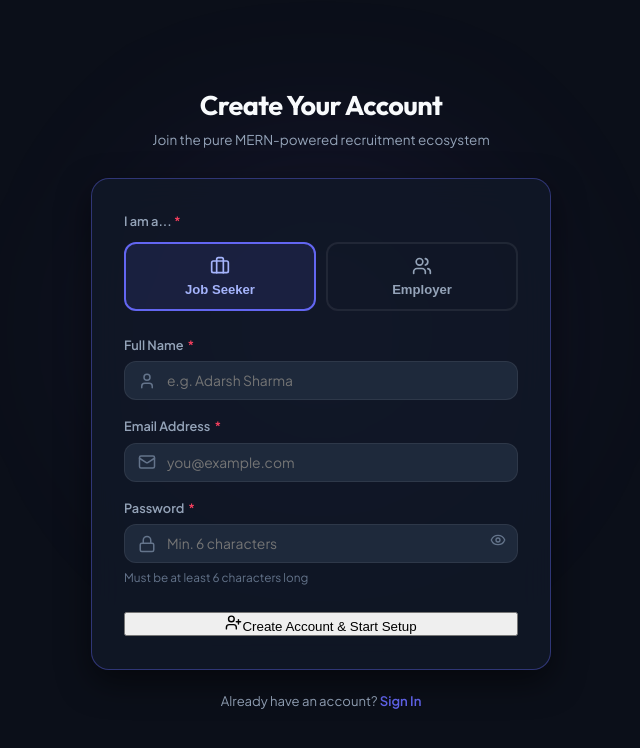
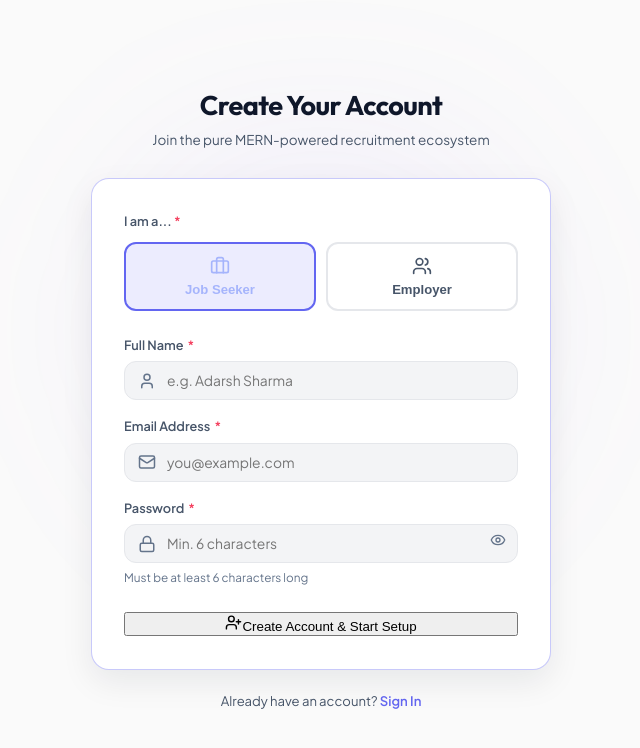
Before and after one commit to Adarshvasuu/Jobconnect-, a React (Vite) app in the folder client/: page /signup in a window 1280 px wide. Shown: the top 748 px of the page, without its empty margins (319-959 px from the left). Built offline with nearby package versions, Linux system fonts and the light colour scheme; no server answers.

Commit message:
Update design token system with Amplify theme and ambient glow aesthetics

```diff
--- a/client/src/styles/global.css
+++ b/client/src/styles/global.css
@@ -24,19 +24,19 @@ html, body {
   flex-direction: column;
 }
 
-/* Background atmospheric gradient glow */
+/* Background subtle ambient glow */
 body::before {
   content: '';
   position: fixed;
   top: 0;
   left: 20%;
   width: 60vw;
-  height: 400px;
+  height: 500px;
   background: var(--gradient-glow);
   pointer-events: none;
   z-index: 0;
-  filter: blur(80px);
-  opacity: 0.7;
+  filter: blur(100px);
+  opacity: 0.8;
 }
 
 /* Typography styles */
@@ -78,7 +78,7 @@ a:hover {
 }
 
 ::-webkit-scrollbar-thumb {
-  background: var(--bg-tertiary);
+  background: var(--border-subtle);
   border-radius: var(--radius-full);
 }
 
@@ -86,12 +86,12 @@ a:hover {
   background: var(--text-muted);
 }
 
-/* Glassmorphism Card Utility */
+/* Light Glassmorphism Card Utility */
 .glass-panel {
   background: var(--bg-card);
   backdrop-filter: var(--glass-blur);
   -webkit-backdrop-filter: var(--glass-blur);
-  border: 1px solid var(--border-subtle);
+  border: 1px solid var(--glass-border);
   border-radius: var(--radius-lg);
   box-shadow: var(--shadow-md);
   transition: transform var(--transition-normal), border-color var(--transition-normal), box-shadow var(--transition-normal);
@@ -132,27 +132,27 @@ a:hover {
 }
 
 .badge-indigo {
-  background: rgba(99, 102, 241, 0.15);
-  color: #a5b4fc;
-  border: 1px solid rgba(99, 102, 241, 0.3);
+  background: rgba(99, 102, 241, 0.12);
+  color: #4f46e5;
+  border: 1px solid rgba(99, 102, 241, 0.25);
 }
 
 .badge-emerald {
-  background: rgba(16, 185, 129, 0.15);
-  color: #6ee7b7;
-  border: 1px solid rgba(16, 185, 129, 0.3);
+  background: rgba(16, 185, 129, 0.12);
+  color: #059669;
+  border: 1px solid rgba(16, 185, 129, 0.25);
 }
 
 .badge-amber {
-  background: rgba(245, 158, 11, 0.15);
-  color: #fcd34d;
-  border: 1px solid rgba(245, 158, 11, 0.3);
+  background: rgba(245, 158, 11, 0.12);
+  color: #d97706;
+  border: 1px solid rgba(245, 158, 11, 0.25);
 }
 
 .badge-rose {
-  background: rgba(244, 63, 94, 0.15);
-  color: #fda4af;
-  border: 1px solid rgba(244, 63, 94, 0.3);
+  background: rgba(244, 63, 94, 0.12);
+  color: #e11d48;
+  border: 1px solid rgba(244, 63, 94, 0.25);
 }
 
 /* Layout helpers */
--- a/client/src/styles/variables.css
+++ b/client/src/styles/variables.css
@@ -1,25 +1,25 @@
 :root {
-  /* Color Palette - Premium Modern Dark / Deep Indigo */
-  --bg-primary: #0b0f19;
-  --bg-secondary: #111827;
-  --bg-tertiary: #1e293b;
-  --bg-card: rgba(17, 24, 39, 0.85);
-  --bg-card-hover: rgba(30, 41, 59, 0.9);
-  --bg-card-solid: #151d2e;
-  --bg-glass: rgba(15, 23, 42, 0.7);
-  --bg-overlay: rgba(3, 7, 18, 0.8);
+  /* Color Palette - Amplify Light Editorial Theme */
+  --bg-primary: #fafafa;
+  --bg-secondary: #ffffff;
+  --bg-tertiary: #f3f4f6;
+  --bg-card: #ffffff;
+  --bg-card-hover: #f9fafb;
+  --bg-card-solid: #ffffff;
+  --bg-glass: rgba(255, 255, 255, 0.8);
+  --bg-overlay: rgba(15, 23, 42, 0.5);
 
-  --border-subtle: rgba(255, 255, 255, 0.07);
+  --border-subtle: #e5e7eb;
   --border-focus: #6366f1;
-  --border-hover: rgba(99, 102, 241, 0.4);
-  --glass-border: rgba(255, 255, 255, 0.1);
+  --border-hover: rgba(99, 102, 241, 0.35);
+  --glass-border: rgba(0, 0, 0, 0.06);
   --glass-blur: blur(16px);
 
   /* Text Colors */
-  --text-primary: #f8fafc;
-  --text-secondary: #94a3b8;
+  --text-primary: #0f172a;
+  --text-secondary: #475569;
   --text-muted: #64748b;
-  --text-inverse: #0b0f19;
+  --text-inverse: #ffffff;
 
   /* Brand & Accents */
   --accent-primary: #6366f1;
@@ -33,20 +33,20 @@
 
   /* Gradients */
   --gradient-brand: linear-gradient(135deg, #6366f1 0%, #8b5cf6 50%, #d946ef 100%);
-  --gradient-glow: radial-gradient(circle at 50% 0%, rgba(99, 102, 241, 0.22) 0%, transparent 70%);
-  --gradient-card: linear-gradient(180deg, rgba(30, 41, 59, 0.4) 0%, rgba(15, 23, 42, 0.6) 100%);
-  --gradient-badge: linear-gradient(135deg, rgba(99, 102, 241, 0.2) 0%, rgba(217, 70, 239, 0.2) 100%);
+  --gradient-glow: radial-gradient(circle at 50% 0%, rgba(99, 102, 241, 0.12) 0%, transparent 70%);
+  --gradient-card: linear-gradient(180deg, rgba(249, 250, 251, 0.6) 0%, rgba(255, 255, 255, 0.9) 100%);
+  --gradient-badge: linear-gradient(135deg, rgba(99, 102, 241, 0.15) 0%, rgba(217, 70, 239, 0.15) 100%);
 
   /* Typography */
   --font-main: 'Plus Jakarta Sans', -apple-system, BlinkMacSystemFont, 'Segoe UI', Roboto, sans-serif;
   --font-display: 'Outfit', sans-serif;
 
-  /* Shadows & Glows */
-  --shadow-sm: 0 1px 3px rgba(0, 0, 0, 0.3);
-  --shadow-md: 0 4px 12px rgba(0, 0, 0, 0.4);
-  --shadow-lg: 0 12px 32px rgba(0, 0, 0, 0.5);
-  --shadow-glow: 0 0 25px rgba(99, 102, 241, 0.25);
-  --shadow-glow-accent: 0 0 35px rgba(139, 92, 246, 0.3);
+  /* Shadows */
+  --shadow-sm: 0 1px 3px rgba(15, 23, 42, 0.06);
+  --shadow-md: 0 4px 12px rgba(15, 23, 42, 0.06);
+  --shadow-lg: 0 12px 32px rgba(15, 23, 42, 0.08);
+  --shadow-glow: 0 8px 24px rgba(99, 102, 241, 0.18);
+  --shadow-glow-accent: 0 12px 32px rgba(139, 92, 246, 0.22);
 
   /* Radii */
   --radius-xs: 4px;
```
